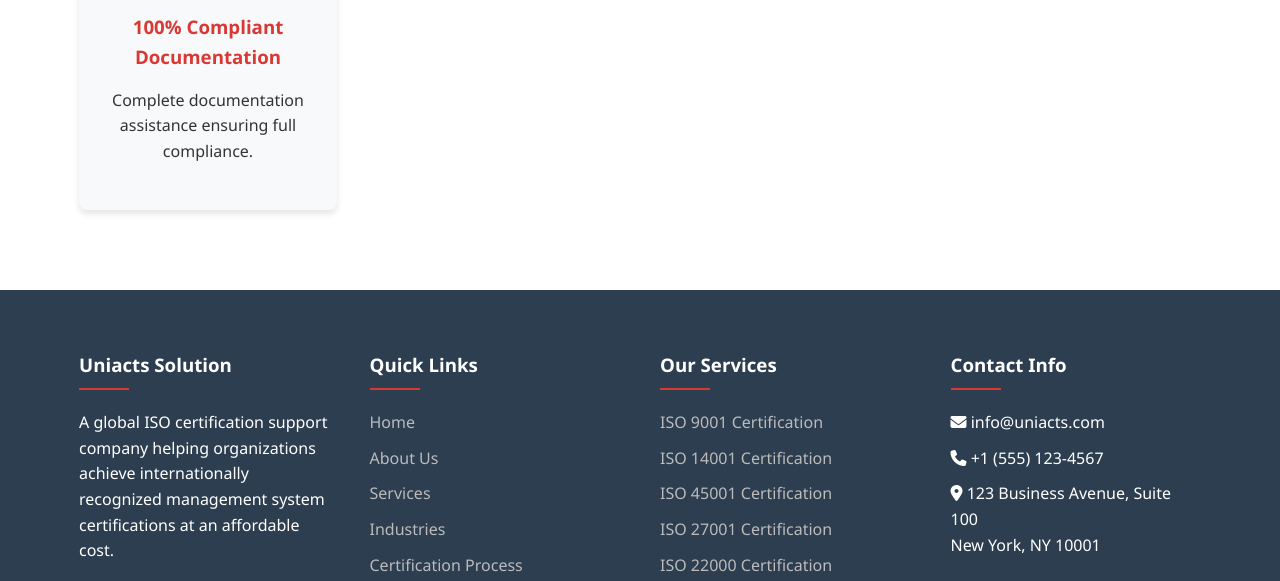
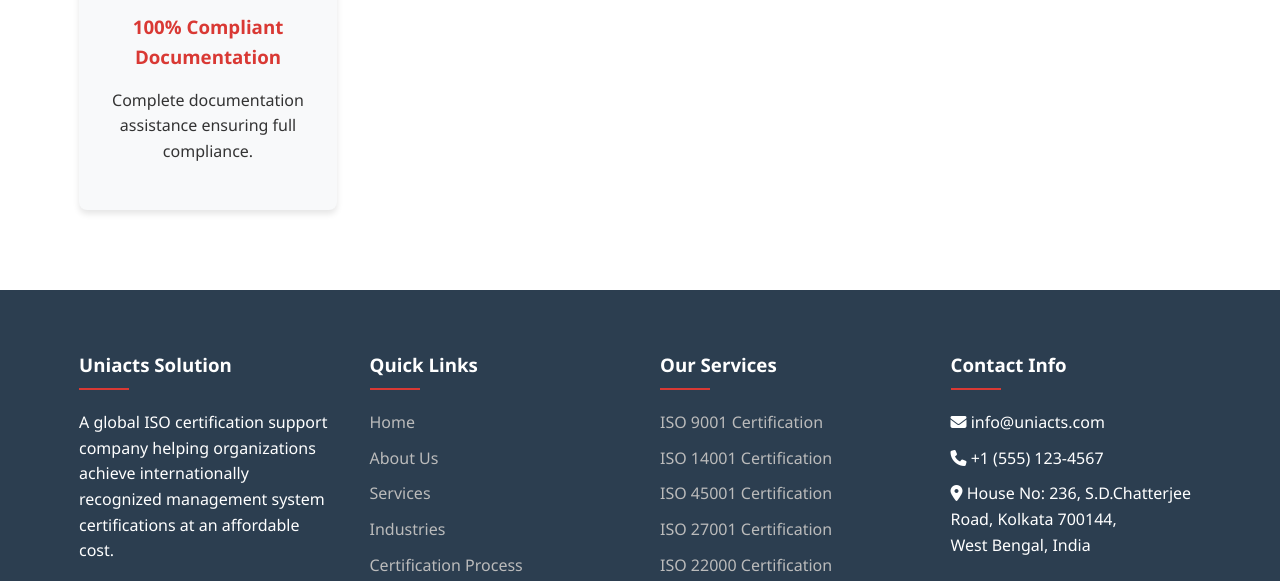
Before and after one commit to uniacts-solutions/uniacts-solutions.github.io, a plain HTML site: page index.html in a window 1280 px wide. Shown: the part 4954-5535 px from the top of the page. Drawn offline with Linux system fonts and the light colour scheme.

Commit message:
Update index.html

```diff
--- a/index.html
+++ b/index.html
@@ -1041,7 +1041,9 @@
                     <ul class="footer-links">
                         <li><i class="fas fa-envelope"></i> info@uniacts.com</li>
                         <li><i class="fas fa-phone"></i> +1 (555) 123-4567</li>
-                        <li><i class="fas fa-map-marker-alt"></i> 123 Business Avenue, Suite 100<br>New York, NY 10001</li>
+                        <li><i class="fas fa-map-marker-alt"></i> House No: 236, S.D.Chatterjee Road,
+Kolkata 700144,
+<br>West Bengal, India</li>
                     </ul>
                 </div>
             </div>
```
